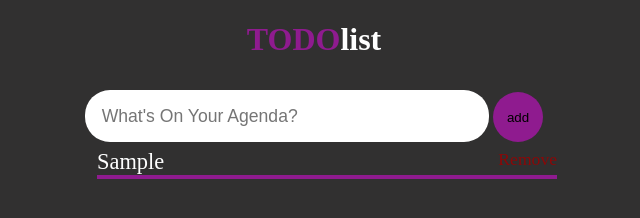
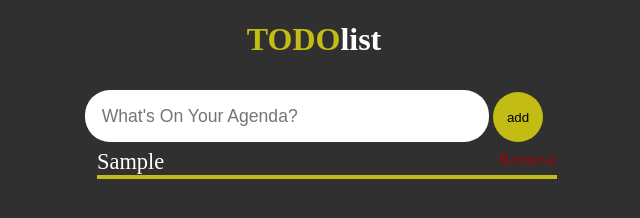
Before and after one commit to Tolulope-Esther/Todolist, a plain HTML site: page index.html in a window 1280 px wide. Both pictures are taken after typing "Sample" into the empty fields and a click on the button "add". Shown: the whole page, without its empty margins (326-966 px from the left). Drawn offline with Linux system fonts and the light colour scheme.

Commit message:
changed design

```diff
--- a/style.css
+++ b/style.css
@@ -9,7 +9,7 @@ h1{
     text-align: center;
 }
 .todo{
-    color: #8f1b8f;
+    color: #c2bc15;
 }
 .input{
     justify-content: center;
@@ -31,7 +31,7 @@ h1{
     border-radius: 25px;
     outline: none;
     border: none;
-    background-color: #8f1b8f;
+    background-color: #c2bc15;
     cursor: pointer;
 }
 #submit:hover{
@@ -39,7 +39,7 @@ h1{
 }
 .container{
     display: flex;
-    /* flex-direction: column; */
+    flex-direction: column;
     justify-content: center;
     align-items: center;
     text-align: center;
@@ -62,7 +62,7 @@ li{
     outline: none;
     border: none;
     color: #fff;
-    border-bottom: 4px solid #8f1b8f;
+    border-bottom: 4px solid #c2bc15;
     width: 460px;
     margin-left: -62px;
     font-size: 1.4rem;
@@ -78,7 +78,7 @@ li >removeBtn{
     border: none;
     float: right;
     font-size: 1.1rem;
-    color:#8b0808;
+    color:#9b0606;
     cursor: pointer;
 }
 /* li >editBtn{
@@ -92,7 +92,7 @@ li >removeBtn{
     font-size: 1rem;
 } */
 .done{
-    background: #440844 !important;
+    background: #c2bc15 !important;
     color: #fff;
 }
 .delete {
@@ -101,7 +101,7 @@ li >removeBtn{
 
 
 /*Responsive Queries*/
-@media screen and (max-width: 450px){
+/* @media screen and (max-width: 450px){
     #write{
         height: 50px;
         width: 280px;
@@ -112,4 +112,4 @@ li >removeBtn{
         width:350px ;
         margin-left: 0px;
     }
-}
+} */
```
